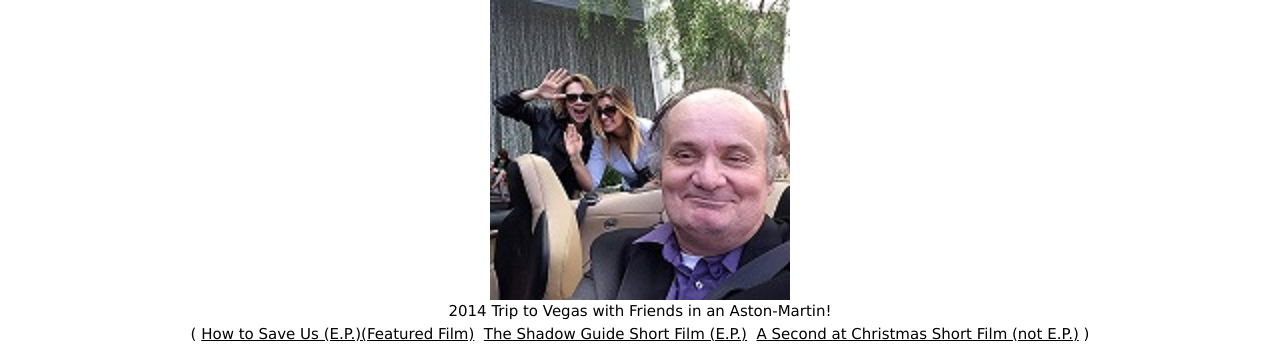
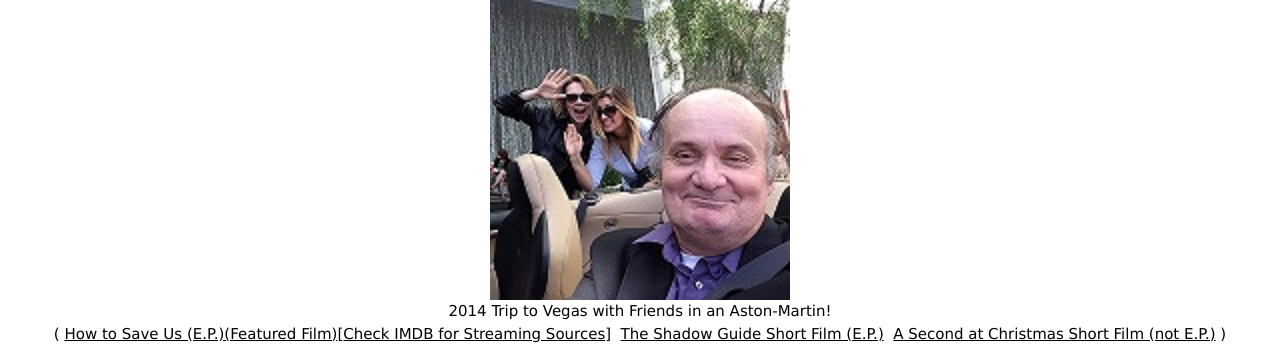
Before and after one commit to patrickingle/floridaridesharedriver.com, a plain HTML site: page index.html in a window 1280 px wide. Shown: the top 351 px of the page. Drawn offline with nearby package versions, Linux system fonts and the light colour scheme.

Commit message:
Add IMDB link to the featured film caption

```diff
--- a/index.html
+++ b/index.html
@@ -12,7 +12,7 @@
 				<br/>
 				<caption>2014 Trip to Vegas with Friends in an Aston-Martin!<br/>
 					(
-					<a href="https://www.youtube.com/watch?v=DpsfbQqalW8" title="My first feature length production as Executive Producer (E.P) at the 4:00 mark for opening credits" target="_blank">How to Save Us (E.P.)(Featured Film)</a>&nbsp;
+					<a href="https://www.youtube.com/watch?v=DpsfbQqalW8" title="My first feature length production as Executive Producer (E.P) at the 4:00 mark for opening credits" target="_blank">How to Save Us (E.P.)(Featured Film)</a>[<a href="https://www.imdb.com/title/tt3466248/" target="_blank">Check IMDB for Streaming Sources</a>]&nbsp;
 					<a href="https://www.youtube.com/watch?v=yWVvqmWb5qw" title="We also drove out to the production site of the filming that I am an executive producer" target="_blank">The Shadow Guide Short Film (E.P.)</a>&nbsp;
 					<a href="https://www.youtube.com/watch?v=BNNiXnCrql0" target="_blank">A Second at Christmas Short Film (not E.P.)</a>
 					)
```
